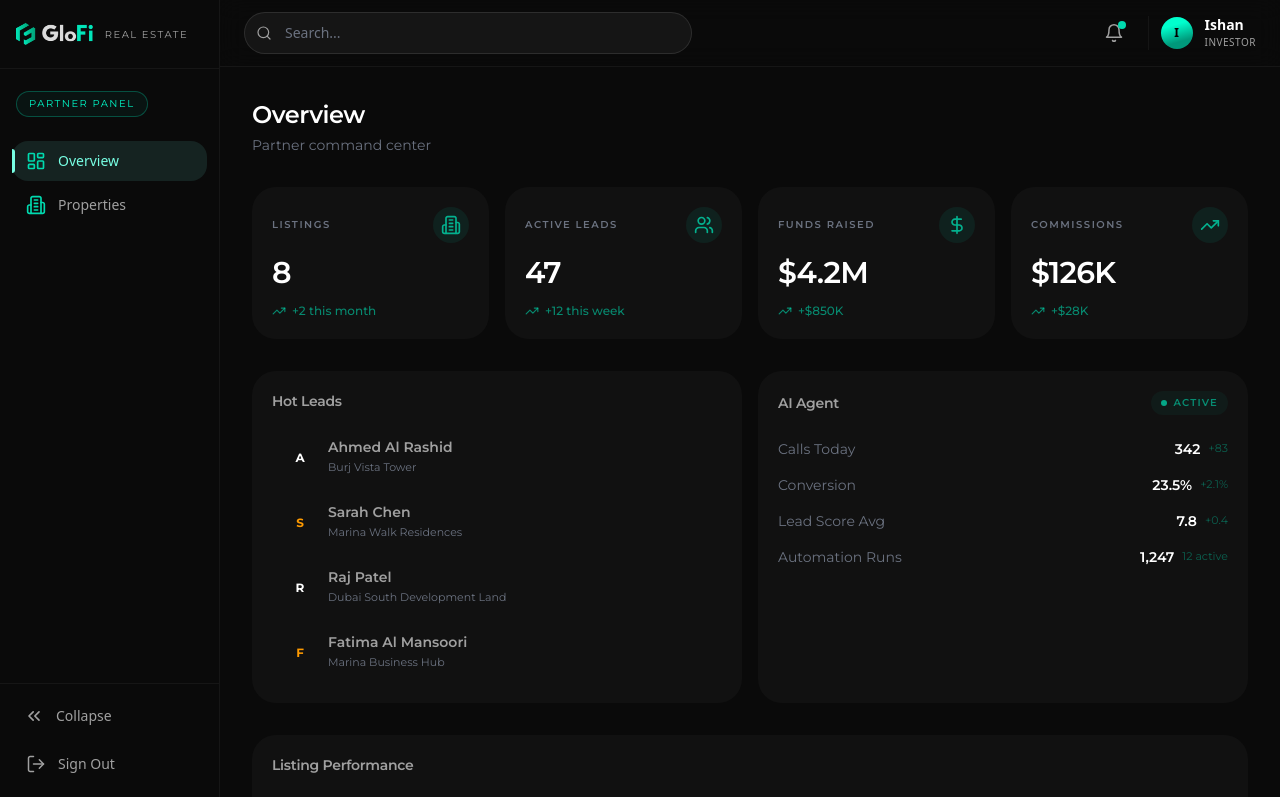
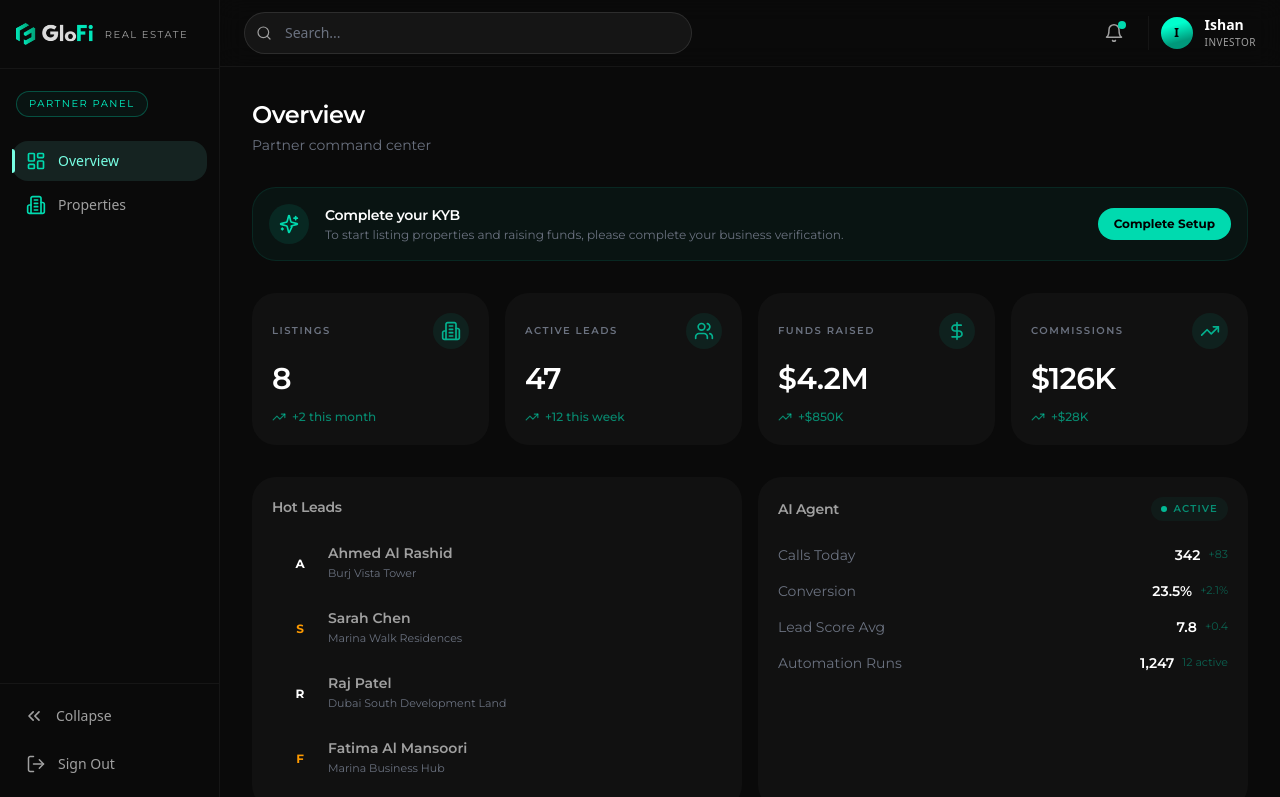
Before and after one commit to mehakmehak221/glofi-test, a Next.js app: page /dashboard/partner/overview in a window 1280 px wide. Shown: the top 797 px of the page. Built offline with nearby package versions, Linux system fonts and the light colour scheme; no server answers.

Commit message:
feat: kyb apis integrated

```diff
--- a/src/app/dashboard/partner/overview/page.js
+++ b/src/app/dashboard/partner/overview/page.js
@@ -9,7 +9,9 @@ import {
     TrendingUpIcon,
     PhoneIcon,
     PropertyIcon,
+    SparkleIcon,
 } from "@/components/VectorImages";
+import { useGetKybStatusQuery } from "@/store/api/kybApi";
 
 
 const STAT_CARDS = [
@@ -174,6 +176,52 @@ function ListingBar({ listing, index }) {
 }
 
 
+function KybStatusBanner() {
+    const { data: kybStatus, isLoading } = useGetKybStatusQuery();
+
+    if (isLoading || kybStatus?.status === 'APPROVED') return null;
+
+    const isPending = kybStatus?.status === 'PENDING';
+    const isRejected = kybStatus?.status === 'REJECTED';
+
+    return (
+        <motion.div
+            initial={{ opacity: 0, y: -10 }}
+            animate={{ opacity: 1, y: 0 }}
+            className={`mb-8 p-4 rounded-xl border flex items-center justify-between ${isRejected ? 'bg-red-500/10 border-red-500/20' : 'bg-[var(--color-primary-300)]/5 border-[var(--color-primary-300)]/10'
+                }`}
+        >
+            <div className="flex items-center gap-4">
+                <div className={`w-10 h-10 rounded-full flex items-center justify-center ${isRejected ? 'bg-red-500/20 text-red-500' : 'bg-[var(--color-primary-300)]/10 text-[var(--color-primary-300)]'
+                    }`}>
+                    <SparkleIcon className="w-5 h-5" />
+                </div>
+                <div>
+                    <h3 className="text-sm font-semibold text-white font-montserrat">
+                        {isRejected ? 'KYB Rejected' : isPending ? 'KYB Verification Pending' : 'Complete your KYB'}
+                    </h3>
+                    <p className="text-xs text-[var(--color-text-muted)] font-montserrat mt-0.5">
+                        {isRejected
+                            ? 'Your business verification was rejected. Please update your details.'
+                            : isPending
+                                ? 'We are currently reviewing your business documents.'
+                                : 'To start listing properties and raising funds, please complete your business verification.'}
+                    </p>
+                </div>
+            </div>
+            {!isPending && (
+                <button
+                    onClick={() => window.location.href = '/onboarding/kyb'}
+                    className={`px-4 py-2 rounded-lg text-xs font-bold font-montserrat transition-all ${isRejected ? 'bg-red-500 text-white hover:bg-red-600' : 'bg-[var(--color-primary-300)] text-black hover:opacity-90'
+                    }`}
+                >
+                    {isRejected ? 'Re-submit' : 'Complete Setup'}
+                </button>
+            )}
+        </motion.div>
+    );
+}
+
 export default function PartnerOverviewPage() {
     return (
         <div className="p-6 lg:p-8 max-w-[1200px] mx-auto">
@@ -190,6 +238,9 @@ export default function PartnerOverviewPage() {
                 </h1>
                 <p className="text-sm  font-montserrat mt-1 text-[var(--color-text-muted)]">Partner command center</p>
             </motion.div>
+
+            <KybStatusBanner />
+
 
 
             <div className="grid grid-cols-2 lg:grid-cols-4 gap-4 mb-8">
--- a/src/store/api/baseApi.js
+++ b/src/store/api/baseApi.js
@@ -10,6 +10,6 @@ export const baseApi = createApi({
       return headers;
     },
   }),
-  tagTypes: ['User', 'Post'],
+  tagTypes: ['User', 'Post', 'Kyb'],
   endpoints: () => ({}),
 });
--- /dev/null
+++ b/src/store/api/fileApi.js
@@ -0,0 +1,20 @@
+import { baseApi } from './baseApi';
+
+export const fileApi = baseApi.injectEndpoints({
+  endpoints: (builder) => ({
+    uploadFile: builder.mutation({
+      query: ({ file, folder }) => {
+        const formData = new FormData();
+        formData.append('file', file);
+        return {
+          url: `upload/file?folder=${folder}`,
+          method: 'POST',
+          body: formData,
+
+        };
+      },
+    }),
+  }),
+});
+
+export const { useUploadFileMutation } = fileApi;
--- /dev/null
+++ b/src/store/api/kybApi.js
@@ -0,0 +1,26 @@
+import { baseApi } from './baseApi';
+
+export const kybApi = baseApi.injectEndpoints({
+  endpoints: (builder) => ({
+    submitKyb: builder.mutation({
+      query: (kybData) => ({
+        url: 'kyb/submit',
+        method: 'POST',
+        body: kybData,
+      }),
+      invalidatesTags: ['Kyb'],
+    }),
+    getKybStatus: builder.query({
+      query: () => ({
+        url: 'kyb/status',
+        method: 'GET',
+        headers: {
+          'accept': '*/*',
+        },
+      }),
+      providesTags: ['Kyb'],
+    }),
+  }),
+});
+
+export const { useSubmitKybMutation, useGetKybStatusQuery } = kybApi;
```
